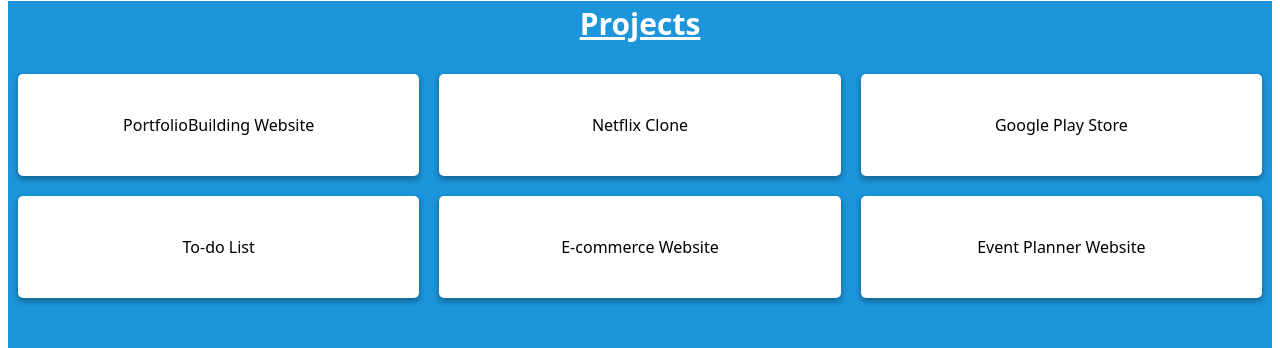
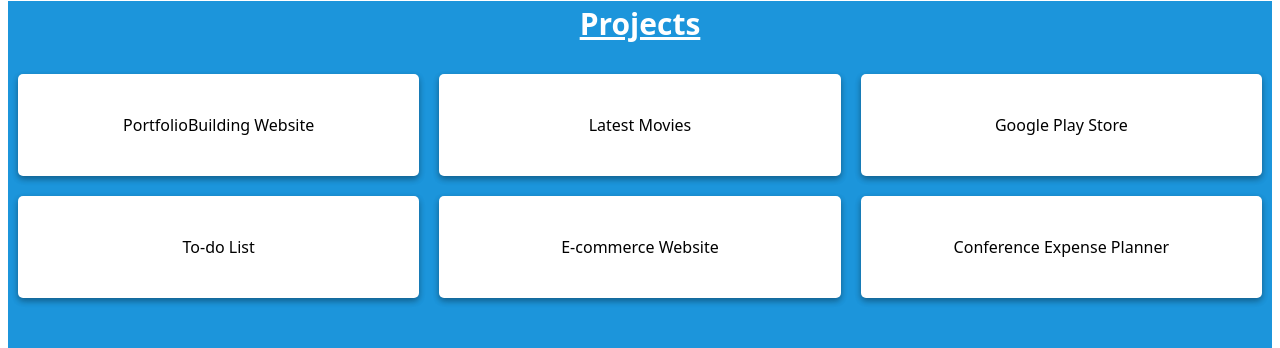
Before and after one commit to piyushxt09/MyPortfolio, a React (Vite) app: page / in a window 1280 px wide. Both pictures are taken after a click on the link "Projects". Shown: the part 116-464 px from the top of the page. Built offline with nearby package versions, Linux system fonts and the light colour scheme.

Commit message:
Update Projects.jsx

```diff
--- a/src/Projects/Projects.jsx
+++ b/src/Projects/Projects.jsx
@@ -6,21 +6,22 @@
 export default function Projects() {
   const ProjectsList = [
     { id: 1, Title: 'PortfolioBuilding Website', Link: '' },
-    { id: 2, Title: 'Netflix Clone', Link: '' },
+    { id: 2, Title: 'Latest Movies', Link: 'https://latest-moviext09.netlify.app/' },
     { id: 3, Title: 'Google Play Store', Link: '' },
-    { id: 4, Title: 'To-do List', Link: '' },
+    { id: 4, Title: 'To-do List', Link: 'https://todolistxt09.netlify.app/' },
     { id: 5, Title: 'E-commerce Website', Link: '' },
-    { id: 6, Title: 'Event Planner Website', Link: '' },
+    { id: 6, Title: 'Conference Expense Planner', Link: 'https://conference-expense-plannerxt09.netlify.app/' },
   ];
-  const EventHandle = (e) => {
-    e.preventDefault();
-  }
+
   return (
     <>
       <section className="Projects" id='Projects'>
         <h1><u>Projects</u></h1>
         <div className="Project-Items">
-          {ProjectsList.map((item) => <div key={item.id} className='Pitem'><a onClick={EventHandle} href={item.Link}>{item.Title}</a></div>)}
+          {ProjectsList.map((item) =>
+          <div key={item.id} className='Pitem'>
+            <a href={item.Link}>{item.Title}</a>
+            </div>)}
         </div>
       </section>
     </>
```
